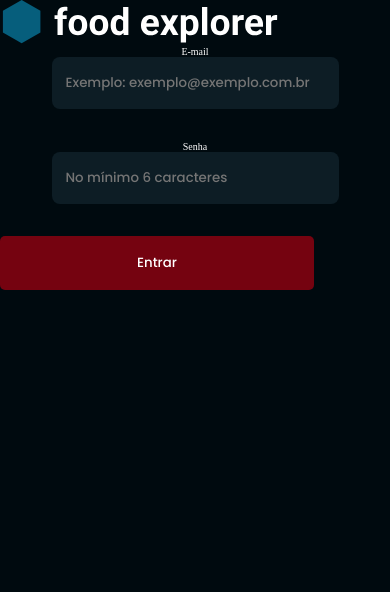
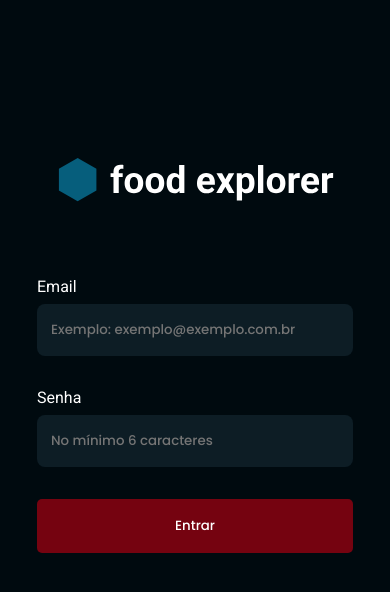
Before and after one commit to Caiobaldur/frontEnd-foodexplorer, a React (Vite) app: page / in a window 390 px wide. Shown: the top 592 px of the page. Built offline with nearby package versions, Linux system fonts and the light colour scheme.

Commit message:
feat: mobile style & position

```diff
--- a/src/pages/Login/Login.jsx
+++ b/src/pages/Login/Login.jsx
@@ -5,19 +5,17 @@ export function Login() {
 
   return (
     <Container>
-      <div>
-        <div>
+        <div className="logo">
           <img src="../src/assets/logo_food.svg" alt="" />
         </div>
       <Form>
-        <label htmlFor="email">E-mail</label>
-        <input placeholder="Exemplo: exemplo@exemplo.com.br" type="text" id="email"/>
+          <label htmlFor="email">Email</label>
+          <input placeholder="Exemplo: exemplo@exemplo.com.br" type="text" id="email"/>
         <label htmlFor="password">Senha</label>
         <input placeholder="No mínimo 6 caracteres" type="text" id="password"/>
+    <Button title="Entrar"/>
       </Form>
 
-    <Button title="Entrar"/>
-      </div>
     </Container>
   );
 
--- a/src/pages/Login/styles.js
+++ b/src/pages/Login/styles.js
@@ -1,22 +1,36 @@
 import styled from "styled-components";
 
-export const Container = styled.div `
+export const Container = styled.div`
+  color: white;
 
-  color: white;
+  @media (max-width: 500px) {
+    display: flex;
+    flex-direction: column;
+    align-items: center;
+    justify-content: center;
+    margin-top: 15.8rem;
+    gap: 7.3rem;
+  }
 `;
 
-export const Form = styled.form `
-  display: flex;
-  flex-direction: column;
-  justify-content: center;
-  align-items: center;
-  text-align: center;
+export const Form = styled.form`
 
-  & input{
-    background-color: ${({theme}) => theme.COLORS.DARK_900};
-    padding: 1.6rem 1.4rem;
-    border-radius: .8rem;
-    margin-bottom: 3.2rem;
+@media (max-width: 500px) {
+    width: 31.6rem;
+    font-family: ${({ theme }) => theme.FONTS.Secondary};
+    font-size: 1.6rem;
+    display: flex;
+    flex-direction: column;
+    & label {
+      margin-bottom: 0.8rem;
+    }
+
+    & input {
+      background-color: ${({ theme }) => theme.COLORS.DARK_900};
+      width: 100%;
+      padding: 1.6rem 1.4rem;
+      border-radius: 0.8rem;
+      margin-bottom: 3.2rem;
+    }
   }
-
 `;
```
